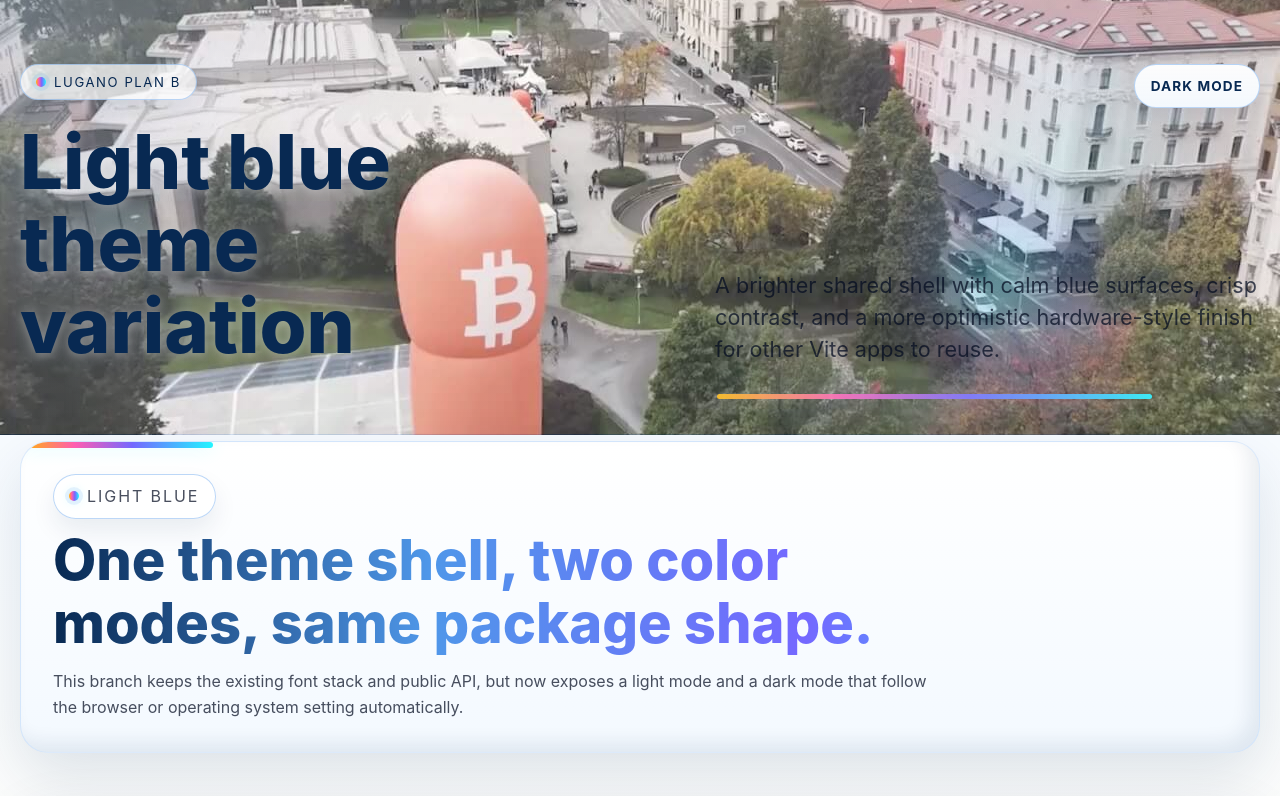
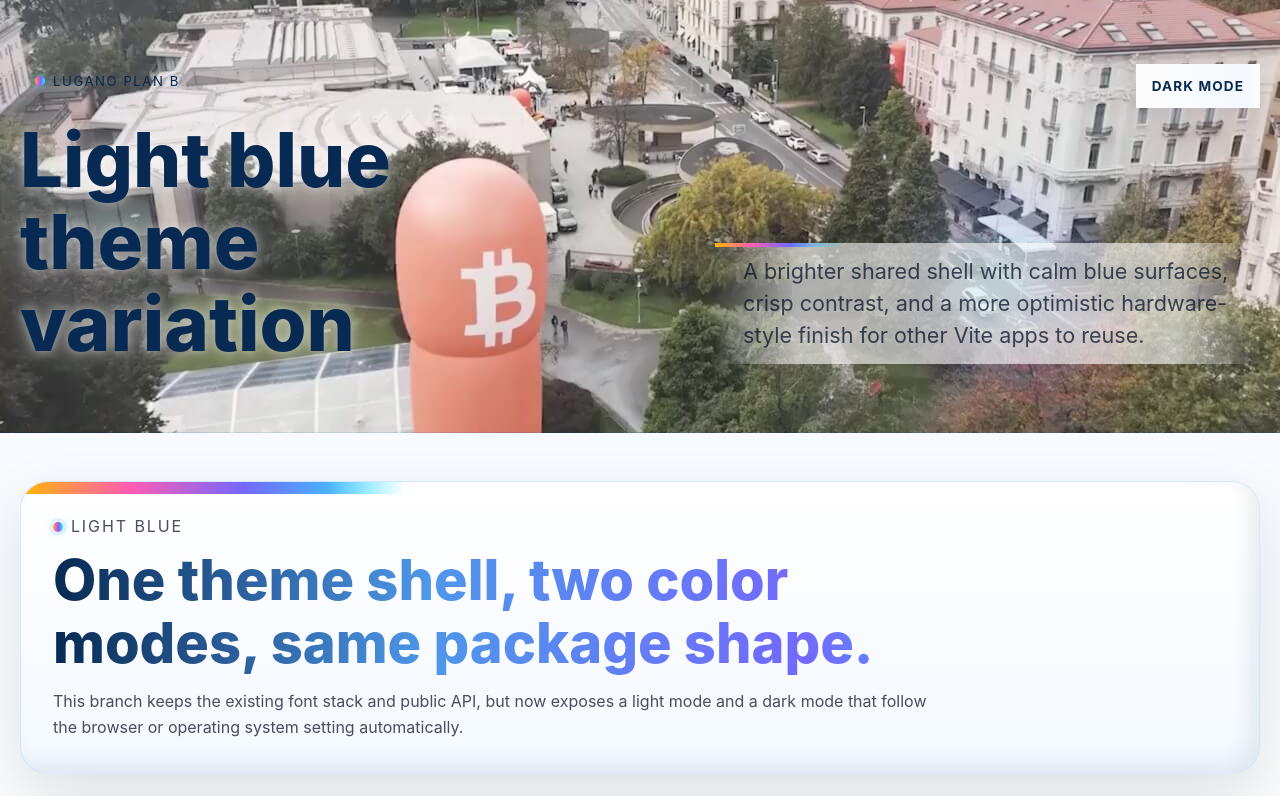
Before and after one commit to LuganoPlanB/vite-theme, a website built with Vite: page index.html in a window 1280 px wide. Shown: the top 796 px of the page. Built offline with nearby package versions, Linux system fonts and the light colour scheme.

Commit message:
style: improve dark mode text readability and visual consistency
- Add centered text-shadow on .planb-lede in dark mode for contrast against hero image
- Add horizontal gradient background box on .planb-lede in dark mode
- Make lede padding consistent between light/dark modes
- Replace panel rainbow bar: taller, longer, no rounded corners, fade-to-right mask
- Simplify .planb-eyebrow: bare in light mode, gradient box in dark mode only
- Remove .planb-hero::before rainbow line
- Add rainbow stripe ::before on .planb-lede matching panel style
- Center hero title shadow offsets (0 0) in all modes
- Darken and widen title/lede shadows in dark mode, soften in light mode
- Reduce hero overlay opacity to 0.50
- Increase vertical space between hero and first panel
- Remove unused --planb-hero-line-shadow and --planb-card-orb-background
- Merge duplicate .planb-main h2 rules
- Add 'keep in sync' comments between dark mode blocks
- Remove card ::before orb gradient
- Add conic-gradient corner accent on .planb-card
- Style .planb-theme-toggle with horizontal fade gradient, no border

```diff
--- a/src/theme/theme.css
+++ b/src/theme/theme.css
@@ -34,13 +34,12 @@
     url("./assets/front_hero_desktop_frame.jpg") center / cover no-repeat,
     linear-gradient(180deg, rgba(255, 255, 255, 0.08), rgba(255, 255, 255, 0.28)),
     var(--planb-color-canvas-alt);
-  --planb-hero-line-shadow:
-    0 0 20px rgba(255, 93, 177, 0.28),
-    0 0 32px rgba(35, 245, 255, 0.32);
   --planb-hero-orb-background: radial-gradient(circle, rgba(35, 245, 255, 0.26) 0%, rgba(116, 104, 255, 0.12) 40%, transparent 72%);
   --planb-hero-title-shadow:
-    0 2px 12px rgba(255, 255, 255, 0.42),
-    0 10px 30px rgba(8, 41, 82, 0.18);
+    0 0 12px rgba(255, 255, 255, 0.6),
+    0 0 36px rgba(255, 255, 255, 0.4);
+  --planb-lede-shadow: none;
+  --planb-lede-background: linear-gradient(90deg, transparent 0%, rgba(255,255,255,0.6) 15%, rgba(255,255,255,0.6) 85%, transparent 100%);
   --planb-eyebrow-background: rgba(255, 255, 255, 0.72);
   --planb-eyebrow-shadow: 0 12px 24px rgba(8, 41, 82, 0.08);
   --planb-eyebrow-dot-background: var(--planb-gradient-rainbow);
@@ -60,7 +59,6 @@
   --planb-card-shadow:
     inset 0 1px 0 rgba(255, 255, 255, 0.72),
     0 16px 36px rgba(8, 41, 82, 0.08);
-  --planb-card-orb-background: radial-gradient(circle, rgba(255, 93, 177, 0.12) 0%, rgba(35, 245, 255, 0.08) 48%, transparent 70%);
   accent-color: var(--planb-color-accent);
   scrollbar-color: color-mix(in srgb, var(--planb-color-accent) 68%, transparent) color-mix(in srgb, var(--planb-color-canvas-alt) 88%, transparent);
   scrollbar-width: thin;
@@ -99,13 +97,16 @@
       url("./assets/front_hero_desktop_frame.jpg") center / cover no-repeat,
       linear-gradient(180deg, rgba(0, 0, 0, 0.12), rgba(0, 0, 0, 0.42)),
       var(--planb-color-canvas);
-    --planb-hero-line-shadow:
-      0 0 20px rgba(247, 147, 26, 0.24),
-      0 0 28px rgba(225, 83, 100, 0.2);
     --planb-hero-orb-background: radial-gradient(circle, rgba(225, 83, 100, 0.22) 0%, rgba(247, 147, 26, 0.12) 42%, transparent 72%);
     --planb-hero-title-shadow:
-      0 2px 8px rgba(0, 0, 0, 0.75),
-      0 10px 28px rgba(0, 0, 0, 0.55);
+      0 0 12px rgba(0, 0, 0, 0.92),
+      0 0 36px rgba(0, 0, 0, 0.7);
+    /* ↑ keep in sync with :root[data-theme="dark"] block below */
+    --planb-lede-shadow:
+      0 0 8px #000,
+      0 0 22px #000,
+      0 0 48px #000;
+    --planb-lede-background: linear-gradient(90deg, transparent 0%, rgba(0,0,0,0.45) 15%, rgba(0,0,0,0.45) 85%, transparent 100%);
     --planb-eyebrow-background: rgba(19, 17, 17, 0.7);
     --planb-eyebrow-shadow: 0 12px 24px rgba(0, 0, 0, 0.28);
     --planb-eyebrow-dot-background: linear-gradient(180deg, var(--planb-color-highlight), var(--planb-color-accent));
@@ -117,7 +118,11 @@
     --planb-panel-bar-shadow: 0 0 18px rgba(247, 147, 26, 0.12);
     --planb-card-background: var(--planb-color-panel);
     --planb-card-shadow: none;
-    --planb-card-orb-background: radial-gradient(circle, rgba(247, 147, 26, 0.14) 0%, rgba(225, 83, 100, 0.09) 46%, transparent 70%);
+  }
+
+  .planb-eyebrow {
+    background: linear-gradient(90deg, transparent 0%, var(--planb-eyebrow-background) 20%, var(--planb-eyebrow-background) 80%, transparent 100%);
+    box-shadow: var(--planb-eyebrow-shadow);
   }
 }
 
@@ -155,13 +160,10 @@
     url("./assets/front_hero_desktop_frame.jpg") center / cover no-repeat,
     linear-gradient(180deg, rgba(255, 255, 255, 0.45), rgba(255, 255, 255, 0.78)),
     var(--planb-color-canvas-alt);
-  --planb-hero-line-shadow:
-    0 0 20px rgba(255, 93, 177, 0.28),
-    0 0 32px rgba(35, 245, 255, 0.32);
   --planb-hero-orb-background: radial-gradient(circle, rgba(35, 245, 255, 0.26) 0%, rgba(116, 104, 255, 0.12) 40%, transparent 72%);
   --planb-hero-title-shadow:
-    0 0 18px rgba(35, 245, 255, 0.16),
-    0 0 28px rgba(116, 104, 255, 0.08);
+    0 0 12px rgba(255, 255, 255, 0.6),
+    0 0 36px rgba(255, 255, 255, 0.4);
   --planb-eyebrow-background: rgba(255, 255, 255, 0.72);
   --planb-eyebrow-shadow: 0 12px 24px rgba(8, 41, 82, 0.08);
   --planb-eyebrow-dot-background: var(--planb-gradient-rainbow);
@@ -181,7 +183,6 @@
   --planb-card-shadow:
     inset 0 1px 0 rgba(255, 255, 255, 0.72),
     0 16px 36px rgba(8, 41, 82, 0.08);
-  --planb-card-orb-background: radial-gradient(circle, rgba(255, 93, 177, 0.12) 0%, rgba(35, 245, 255, 0.08) 48%, transparent 70%);
 }
 
 :root[data-theme="dark"] {
@@ -217,13 +218,16 @@
     url("./assets/front_hero_desktop_frame.jpg") center / cover no-repeat,
     linear-gradient(180deg, rgba(0, 0, 0, 0.12), rgba(0, 0, 0, 0.42)),
     var(--planb-color-canvas);
-  --planb-hero-line-shadow:
-    0 0 20px rgba(247, 147, 26, 0.24),
-    0 0 28px rgba(225, 83, 100, 0.2);
   --planb-hero-orb-background: radial-gradient(circle, rgba(225, 83, 100, 0.22) 0%, rgba(247, 147, 26, 0.12) 42%, transparent 72%);
   --planb-hero-title-shadow:
-    0 2px 8px rgba(0, 0, 0, 0.75),
-    0 10px 28px rgba(0, 0, 0, 0.55);
+    0 0 12px rgba(0, 0, 0, 0.92),
+    0 0 36px rgba(0, 0, 0, 0.7);
+  /* ↑ keep in sync with @media (prefers-color-scheme: dark) block above */
+  --planb-lede-shadow:
+    0 0 8px #000,
+    0 0 22px #000,
+    0 0 48px #000;
+  --planb-lede-background: linear-gradient(90deg, transparent 0%, rgba(0,0,0,0.45) 15%, rgba(0,0,0,0.45) 85%, transparent 100%);
   --planb-eyebrow-background: rgba(19, 17, 17, 0.7);
   --planb-eyebrow-shadow: 0 12px 24px rgba(0, 0, 0, 0.28);
   --planb-eyebrow-dot-background: linear-gradient(180deg, var(--planb-color-highlight), var(--planb-color-accent));
@@ -235,7 +239,11 @@
   --planb-panel-bar-shadow: 0 0 18px rgba(247, 147, 26, 0.12);
   --planb-card-background: var(--planb-color-panel);
   --planb-card-shadow: none;
-  --planb-card-orb-background: radial-gradient(circle, rgba(247, 147, 26, 0.14) 0%, rgba(225, 83, 100, 0.09) 46%, transparent 70%);
+}
+
+:root[data-theme="dark"] .planb-eyebrow {
+  background: linear-gradient(90deg, transparent 0%, var(--planb-eyebrow-background) 20%, var(--planb-eyebrow-background) 80%, transparent 100%);
+  box-shadow: var(--planb-eyebrow-shadow);
 }
 
 html,
@@ -292,20 +300,7 @@ h3 {
   position: absolute;
   inset: 0;
   background: var(--planb-gradient-hero);
-  opacity: 0.82;
-}
-
-.planb-hero::before {
-  content: "";
-  position: absolute;
-  inset: auto 10% 8% auto;
-  width: min(28rem, 34vw);
-  height: 0.32rem;
-  border-radius: 999px;
-  background: var(--planb-gradient-rainbow);
-  box-shadow: var(--planb-hero-line-shadow);
-  opacity: 0.95;
-  pointer-events: none;
+  opacity: 0.50;
 }
 
 .planb-hero::after {
@@ -337,15 +332,10 @@ h3 {
   gap: 0.5rem;
   width: fit-content;
   margin: 0 0 16px;
-  padding: 0.55rem 0.95rem;
-  border: var(--planb-border-strong);
-  border-radius: 999px;
-  background: var(--planb-eyebrow-background);
   color: var(--planb-color-accent-strong);
   font-size: 0.82rem;
   letter-spacing: 0.12em;
   text-transform: uppercase;
-  box-shadow: var(--planb-eyebrow-shadow);
 }
 
 .planb-theme-toggle {
@@ -354,10 +344,9 @@ h3 {
   min-width: 7.75rem;
   min-height: 2.75rem;
   padding: 0.7rem 1rem;
-  border: var(--planb-border-strong);
-  border-radius: 999px;
+  border: none;
   background:
-    linear-gradient(180deg, color-mix(in srgb, var(--planb-color-panel) 92%, white 8%), color-mix(in srgb, var(--planb-color-panel-strong) 96%, transparent)),
+    linear-gradient(90deg, transparent 0%, color-mix(in srgb, var(--planb-color-panel) 92%, white 8%) 15%, color-mix(in srgb, var(--planb-color-panel-strong) 96%, transparent) 85%, transparent 100%),
     var(--planb-color-panel);
   color: var(--planb-color-accent-strong);
   font: inherit;
@@ -392,12 +381,25 @@ h3 {
   box-shadow: var(--planb-eyebrow-dot-shadow);
 }
 
+.planb-hero .planb-eyebrow {
+  padding: 0.55rem 0.95rem;
+}
+
+.planb-panel .planb-eyebrow {
+  padding: 0;
+  background: none;
+  box-shadow: none;
+}
+
 .planb-main h2 {
   color: var(--planb-color-accent);
   background: var(--planb-gradient-heading);
   background-clip: text;
   -webkit-background-clip: text;
   -webkit-text-fill-color: transparent;
+  font-size: clamp(2rem, 5vw, 3.5rem);
+  font-weight: 800;
+  line-height: 1.12;
   padding-bottom: 0.08em;
   text-wrap: balance;
 }
@@ -410,12 +412,6 @@ h3 {
   line-height: 1.08;
   text-wrap: balance;
   text-shadow: var(--planb-hero-title-shadow);
-}
-
-.planb-main h2 {
-  font-size: clamp(2rem, 5vw, 3.5rem);
-  font-weight: 800;
-  line-height: 1.12;
 }
 
 .planb-main h3 {
@@ -433,11 +429,27 @@ h3 {
 }
 
 .planb-lede {
+  position: relative;
   max-width: 40rem;
   margin: 20px 0 0;
   font-size: clamp(1rem, 2vw, 1.35rem);
   line-height: 1.5;
   text-wrap: pretty;
+  text-shadow: var(--planb-lede-shadow);
+  background: var(--planb-lede-background);
+  border-radius: 10px;
+  padding: 12px 28px;
+}
+
+.planb-lede::before {
+  content: "";
+  position: absolute;
+  inset: 0 auto auto 0;
+  width: 8rem;
+  height: 0.3rem;
+  background: var(--planb-gradient-rainbow);
+  mask: linear-gradient(90deg, black 0%, black 60%, transparent 100%);
+  -webkit-mask: linear-gradient(90deg, black 0%, black 60%, transparent 100%);
 }
 
 .planb-main {
@@ -459,15 +471,16 @@ h3 {
   content: "";
   position: absolute;
   inset: 0 auto auto 0;
-  width: 12rem;
-  height: 0.38rem;
-  border-radius: 999px;
+  width: 24rem;
+  height: 0.75rem;
   background: var(--planb-gradient-rainbow);
   box-shadow: var(--planb-panel-bar-shadow);
+  mask: linear-gradient(90deg, black 0%, black 80%, transparent 100%);
+  -webkit-mask: linear-gradient(90deg, black 0%, black 80%, transparent 100%);
 }
 
 .planb-panel:first-child {
-  margin-top: -42px;
+  margin-top: 0;
 }
 
 .planb-section-heading {
@@ -497,17 +510,6 @@ h3 {
   box-shadow: var(--planb-card-shadow);
   position: relative;
   overflow: hidden;
-}
-
-.planb-card::before {
-  content: "";
-  position: absolute;
-  inset: auto -12% -20% auto;
-  width: 10rem;
-  height: 10rem;
-  border-radius: 999px;
-  background: var(--planb-card-orb-background);
-  pointer-events: none;
 }
 
 .planb-card p:last-child {
@@ -571,7 +573,7 @@ h3 {
   }
 
   .planb-panel:first-child {
-    margin-top: -26px;
+    margin-top: 0;
   }
 
   .planb-grid {
```
